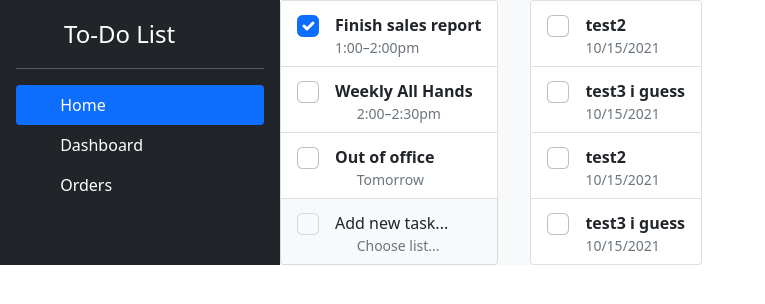
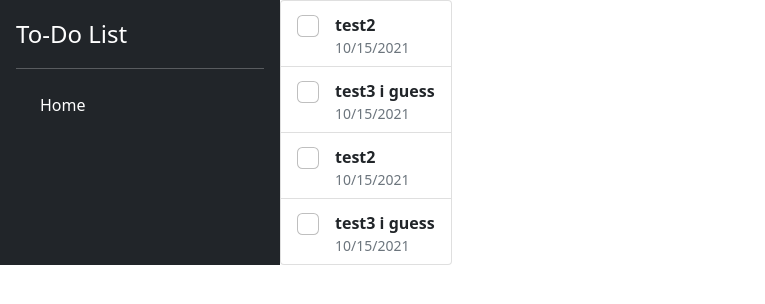
Before and after one commit to jincrypt/TOP-Todo-List, a website built with webpack: page dist/index.html in a window 1280 px wide. Shown: the whole page, without its empty margins (0-765 px from the left). Built offline with nearby package versions, Linux system fonts and the light colour scheme.

Commit message:
All elements created from JS

```diff
--- a/src/index.js
+++ b/src/index.js
@@ -20,6 +20,59 @@ class Task {
         this.complete = false;
     }
 }
+
+(function createMain() {
+    const mainElement = document.createElement('main');
+    mainElement.style = "display: flex; flex-wrap: nowrap; height: 100vh; height: -webkit-fill-available; max-height: 100vh; overflow-x: auto; overflow-y: hidden;";
+    document.querySelector('body').prepend(mainElement);
+})();
+
+(function createSideBar() {
+    const container = document.createElement('div');
+    container.classList = "d-flex flex-column flex-shrink-0 p-3 text-white bg-dark";
+    container.style = "width: 280px;";
+    container.id = "sideBar";
+
+    const titleBlock = document.createElement('div');
+    titleBlock.classList = "d-flex align-items-center mb-3 mb-md-0 me-md-auto text-white text-decoration-none";
+
+    const text = document.createElement('span');
+    text.classList = "fs-4";
+    text.innerHTML = "To-Do List";
+
+    titleBlock.appendChild(text);
+    container.append(titleBlock, document.createElement('hr'));
+
+    document.querySelector('main').append(container);
+})();
+
+(function createProjectList() {
+    const ul = document.createElement('ul');
+    ul.classList = 'nav nav-pills flex-column mb-auto';
+
+    document.querySelector('#sideBar').append(ul);
+})();
+
+function insertProject(project) {
+    const li = document.createElement('li')
+    li.classList = 'nav-item';
+
+    const link = document.createElement('a');
+    link.classList = 'nav-link text-white'; // swap text-white to active if needed
+    link.href = "#";
+
+    const svg = document.createElement('svg');
+    svg.classList = 'bi me-2';
+    svg.width = '16';
+    svg.height = '16';
+
+    const title = document.createTextNode(project.name);
+    link.append(svg, title);
+
+    li.append(link);
+    document.querySelector('main ul').append(li);
+}
+
 
 (function createListContainer() {
     let container = document.createElement('div');
@@ -74,11 +127,12 @@ function domRender(task) {
 
 
 let a = new Task('test2');
-let newProject = new Project('testproject');
+let newProject = new Project('Home');
 newProject.addTask(a);
 let b = new Task('test3 i guess');
 newProject.addTask(b);
-console.log(newProject.tasks);
+
+insertProject(newProject);
 
 newProject.tasks.forEach((task) => domRender(task));
 domRender(a);
```
Also changed, not shown: dist/index.html, 1 other file.
